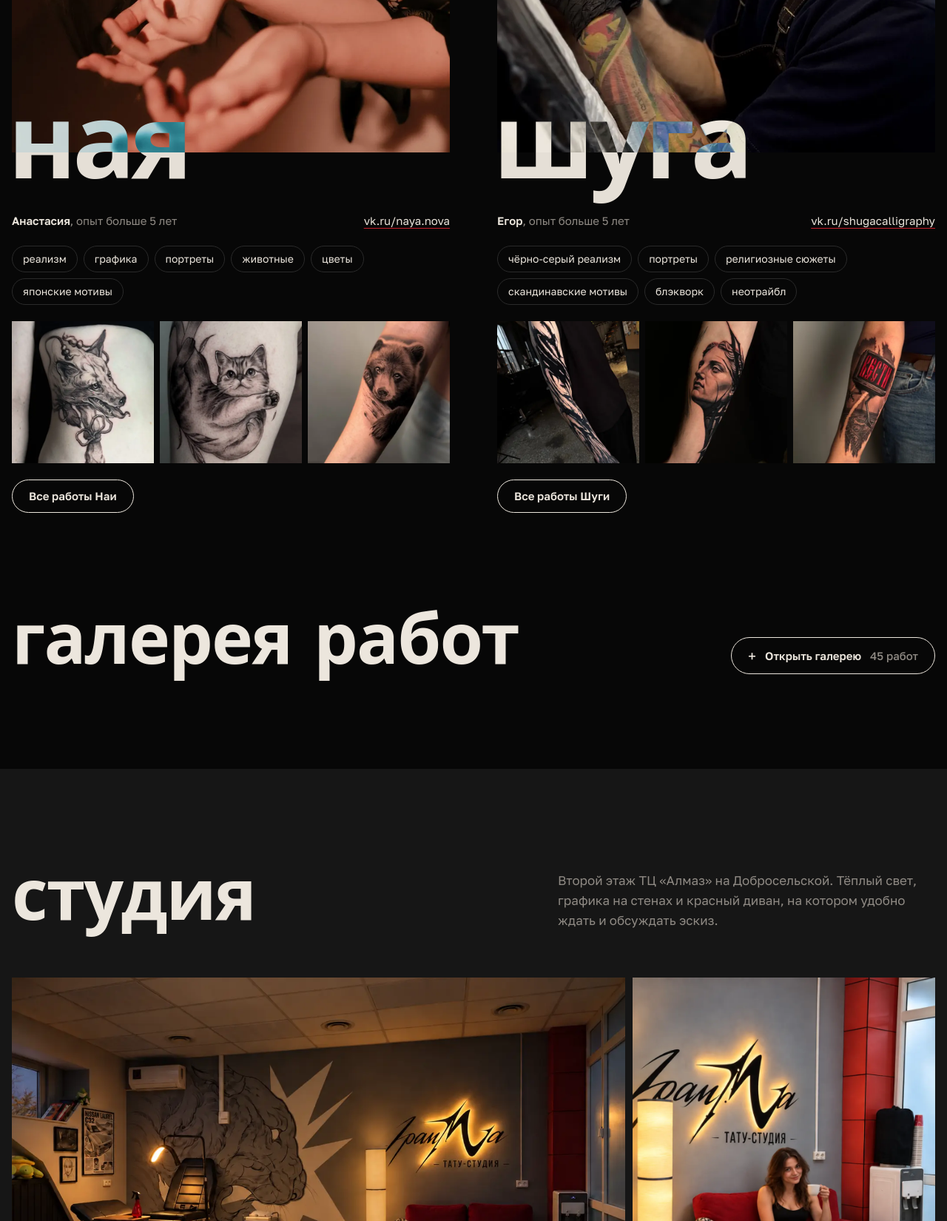
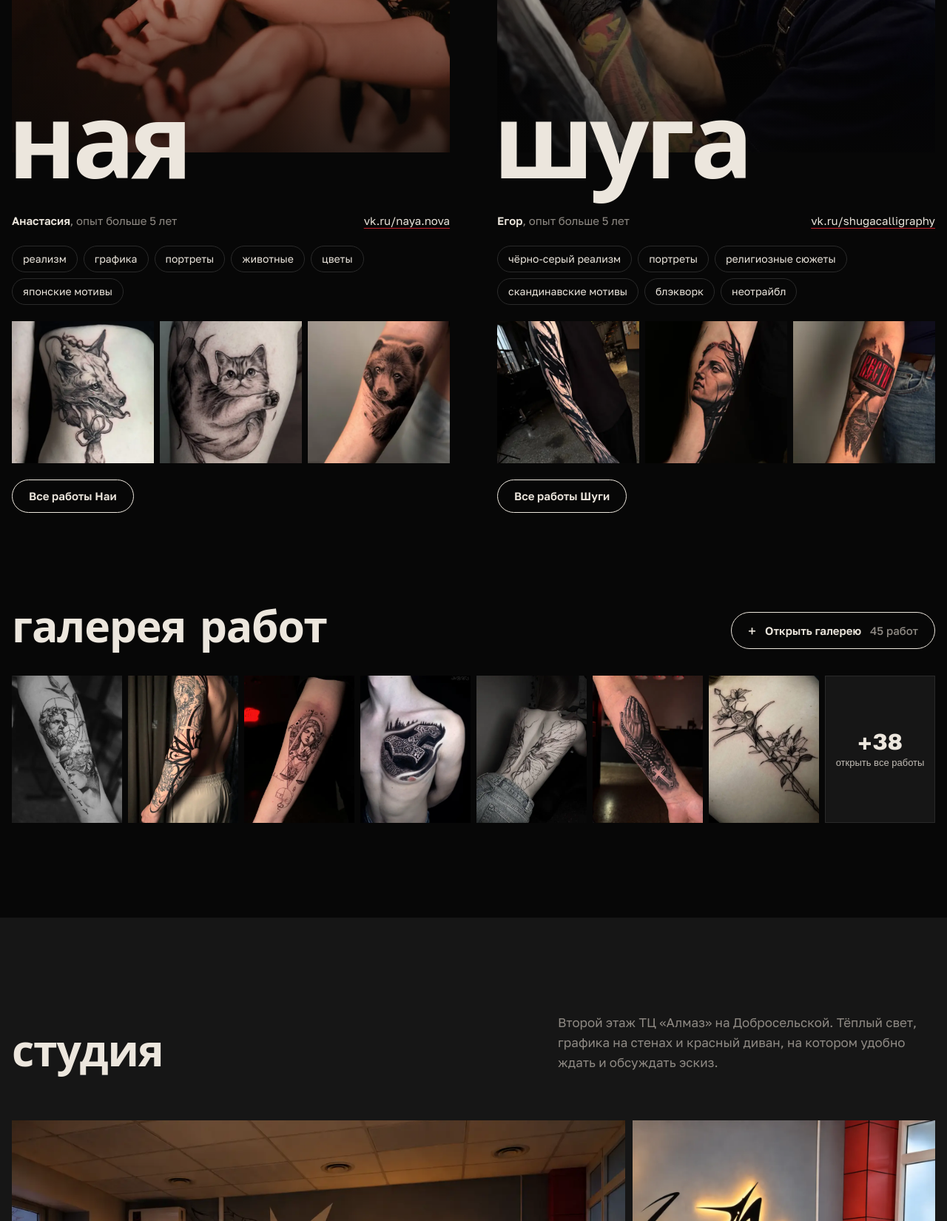
Before and after one commit to shuga-coding/gramma, a plain HTML site: page index.html in a window 1280 px wide. Shown: the part 2100-3750 px from the top of the page at 74% size. Drawn offline with Linux system fonts and the light colour scheme; a web font is replaced by a local one.

Commit message:
Дизайн: превью галереи, ритм заголовков, имена мастеров, компактные шаги
- в свёрнутой галерее ряд из 7 работ и плитка «+38, открыть все работы»
- «галерея работ» и «студия» набраны мельче, крупными остались «мастера» и «как записаться»
- имена мастеров без наложения цветов, низ фото затемнён
- цифры шагов заметнее, на телефоне шаги в две колонки и занимают один экран

Co-Authored-By: Claude Opus 5.5 <noreply@anthropic.com>
Claude-Session: https://claude.ai/code/session_01UmG3awQRodg2GPTXUyUhwu

```diff
--- a/index.html
+++ b/index.html
@@ -48,6 +48,7 @@ a { color: inherit; }
 }
 h1, h2, h3 { font-family: var(--display); font-weight: 900; text-wrap: balance; margin: 0; letter-spacing: -0.02em; line-height: 0.95; text-transform: lowercase; }
 h2 { font-size: clamp(40px, 7.4vw, 104px); }
+h2.mid { font-size: clamp(32px, 4.6vw, 64px); }
 p { margin: 0; }
 .lead { color: var(--ash); max-width: 34em; }
 
@@ -137,13 +138,14 @@ section { padding-block: clamp(72px, 10vw, 140px); scroll-margin-top: 64px; }
 @media (max-width: 900px) { .masters { grid-template-columns: 1fr; } }
 .master { display: grid; gap: 22px; min-width: 0; }
 .master-photo { position: relative; }
+.master-photo::after { content: ""; position: absolute; inset: 55% 0 0 0; background: linear-gradient(to bottom, transparent, color-mix(in srgb, var(--ink) 75%, transparent)); pointer-events: none; }
 .master-photo img { width: 100%; height: auto; aspect-ratio: 4 / 5; object-fit: cover; object-position: 50% 30%; }
 .master-name {
   position: absolute; left: -0.04em; bottom: -0.32em;
   font: 900 clamp(76px, 11vw, 168px)/0.8 var(--display);
   letter-spacing: -0.04em;
   color: var(--skin);
-  mix-blend-mode: difference;
+  z-index: 1;
   pointer-events: none;
 }
 .master-meta { display: flex; flex-wrap: wrap; justify-content: space-between; gap: 8px 24px; padding-top: calc(clamp(76px, 11vw, 168px) * 0.34 + 10px); color: var(--ash); font-size: 15px; }
@@ -165,6 +167,15 @@ section { padding-block: clamp(72px, 10vw, 140px); scroll-margin-top: 64px; }
 .gal-head .btn[aria-expanded="true"] .plus { transform: rotate(45deg); }
 .gal-count { color: var(--ash); font-weight: 500; }
 .gal-head .btn:hover .gal-count { color: inherit; }
+.teaser { display: grid; grid-template-columns: repeat(8, minmax(0, 1fr)); gap: 8px; margin-top: clamp(24px, 3vw, 36px); }
+.teaser button { padding: 0; border: 0; background: var(--wall); cursor: zoom-in; position: relative; }
+.teaser img { width: 100%; height: auto; aspect-ratio: 3 / 4; object-fit: cover; transition: opacity .2s; }
+.teaser button:hover img { opacity: .8; }
+.teaser .more { cursor: pointer; color: var(--skin); border: 1px solid var(--graphite); background: var(--wall); display: grid; place-content: center; gap: 4px; text-align: center; transition: border-color .2s, background .2s; }
+.teaser .more:hover { border-color: var(--wine); background: var(--wine); }
+.teaser .more b { font: 900 clamp(22px, 2.4vw, 34px)/1 var(--display); }
+.teaser .more span { font-size: 13px; color: inherit; opacity: .8; }
+@media (max-width: 760px) { .teaser { grid-template-columns: repeat(4, minmax(0, 1fr)); } }
 .gal { display: grid; grid-template-rows: 0fr; transition: grid-template-rows .6s cubic-bezier(.2,.7,.2,1); }
 .gal.open { grid-template-rows: 1fr; }
 .gal-inner { overflow: hidden; min-height: 0; }
@@ -222,7 +233,7 @@ section { padding-block: clamp(72px, 10vw, 140px); scroll-margin-top: 64px; }
 .steps { list-style: none; padding: 0; margin: 0; display: grid; grid-template-columns: repeat(4, minmax(0, 1fr)); border-top: 1px solid var(--graphite); }
 .steps li { padding: 28px 28px 0 0; display: grid; gap: 12px; align-content: start; }
 .steps li + li { padding-left: 28px; border-left: 1px solid var(--graphite); }
-.steps .n { font: 900 64px/1 var(--display); color: var(--graphite); -webkit-text-stroke: 1px var(--ash); color: transparent; }
+.steps .n { font: 900 64px/1 var(--display); color: transparent; -webkit-text-stroke: 1.5px color-mix(in srgb, var(--skin) 55%, transparent); }
 .steps h3 { font-size: 22px; line-height: 1.1; }
 .steps p { color: var(--ash); font-size: 16px; }
 @media (max-width: 900px) {
@@ -234,6 +245,10 @@ section { padding-block: clamp(72px, 10vw, 140px); scroll-margin-top: 64px; }
   .steps { grid-template-columns: 1fr; }
   .steps li, .steps li + li { padding-left: 0; border-left: 0; border-top: 1px solid var(--graphite); }
   .steps li:first-child { border-top: 0; }
+  .steps li { grid-template-columns: 48px minmax(0, 1fr); gap: 4px 14px; padding-block: 18px; }
+  .steps .n { grid-row: span 2; font-size: 44px; }
+  .steps h3 { font-size: 20px; align-self: end; }
+  .steps p { font-size: 15px; line-height: 1.5; }
 }
 
 /* Контакты */
@@ -381,11 +396,12 @@ dialog.lb::backdrop { background: var(--ink); opacity: .6; }
   <section id="works" style="padding-top:0">
     <div class="wrap">
       <div class="gal-head">
-        <h2>галерея работ</h2>
+        <h2 class="mid">галерея работ</h2>
         <button class="btn" type="button" id="gal-toggle" aria-expanded="false" aria-controls="gal">
           <span class="plus" aria-hidden="true">+</span><span id="gal-label">Открыть галерею</span><span class="gal-count" id="gal-count"></span>
         </button>
       </div>
+      <div class="teaser" id="teaser"></div>
       <div class="gal" id="gal" inert>
         <div class="gal-inner">
           <div class="gal-pad">
@@ -405,7 +421,7 @@ dialog.lb::backdrop { background: var(--ink); opacity: .6; }
   <section id="studio" class="studio">
     <div class="wrap">
       <div class="sec-head">
-        <h2>студия</h2>
+        <h2 class="mid">студия</h2>
         <p class="lead">Второй этаж ТЦ «Алмаз» на Добросельской. Тёплый свет, графика на стенах и красный диван, на котором удобно ждать и обсуждать эскиз.</p>
       </div>
       <div class="studio-grid">
@@ -556,7 +572,13 @@ render();
 const gal = document.getElementById("gal"), galToggle = document.getElementById("gal-toggle");
 const galLabel = document.getElementById("gal-label");
 document.getElementById("gal-count").textContent = `${works.length} работ`;
+const teaser = document.getElementById("teaser");
+const teaserPick = ["naya-06","shuga-22","naya-09","shuga-04","naya-15","shuga-09","naya-21"];
+teaser.innerHTML = teaserPick.map(id => `<button type="button" data-open="${id}"><img src="img/${id}-s.webp" alt="${byId[id].alt}" loading="lazy" width="240" height="320"></button>`).join("")
+  + `<button type="button" class="more" id="teaser-more"><b>+${works.length - teaserPick.length}</b><span>открыть все работы</span></button>`;
+document.getElementById("teaser-more").addEventListener("click", () => setGallery(true));
 function setGallery(isOpen) {
+  teaser.hidden = isOpen;
   gal.classList.toggle("open", isOpen);
   gal.inert = !isOpen;
   galToggle.setAttribute("aria-expanded", String(isOpen));
```
